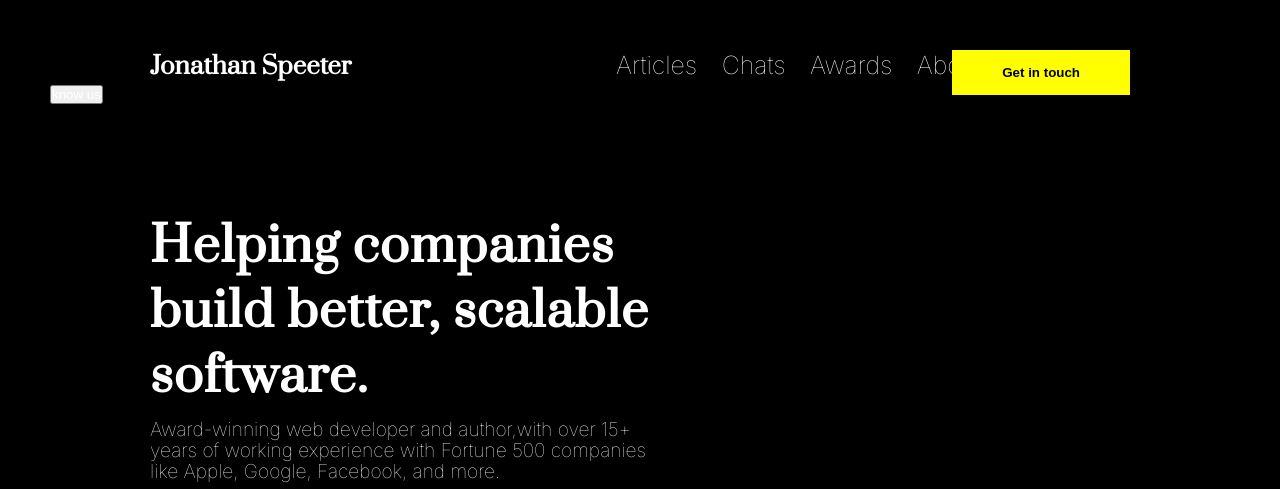
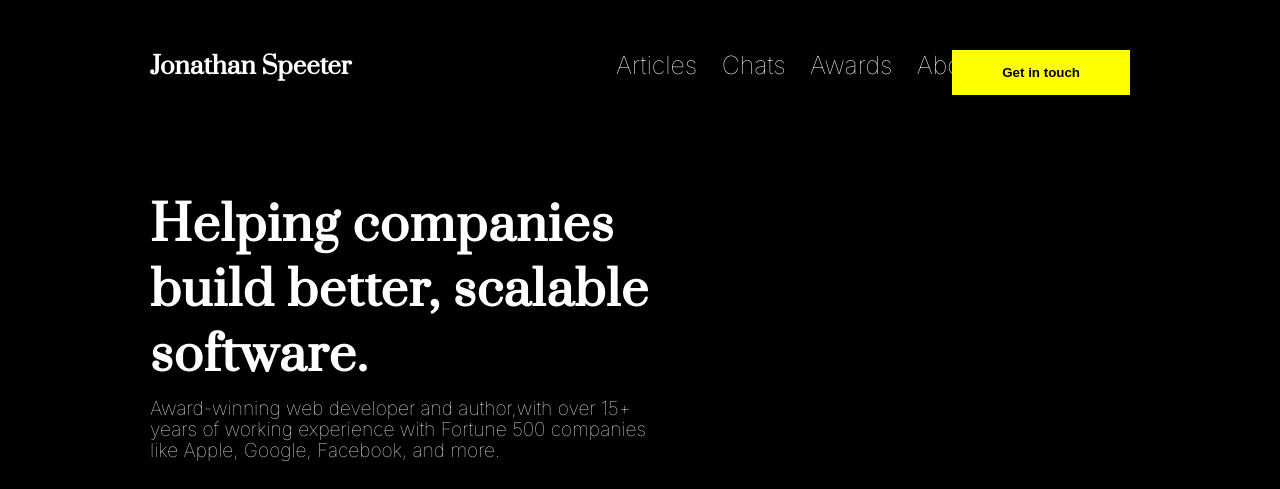
Before and after one commit to yash-2138/Developer-Portfolio, a plain HTML site: page index.html in a window 1280 px wide. Shown: the top 489 px of the page. Drawn offline with Linux system fonts and the light colour scheme.

Commit message:
Update index.html

```diff
--- a/index.html
+++ b/index.html
@@ -23,9 +23,6 @@
         </div>
         <div class="box3">
             <button>Get in touch</button>
-        </div>
-         <div class="box5">
-            <button>know us</button>
         </div>
         </div>
     <div class="top">
```
